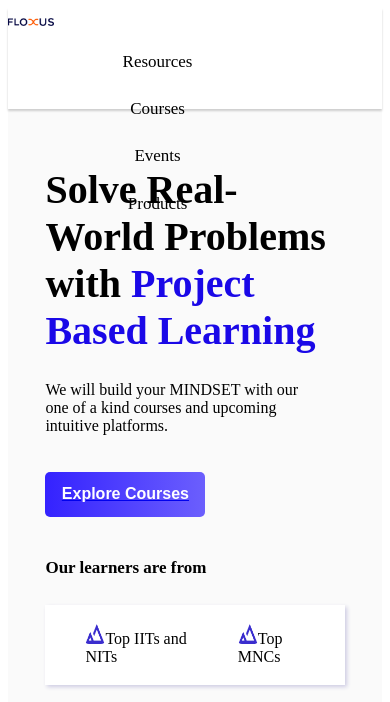
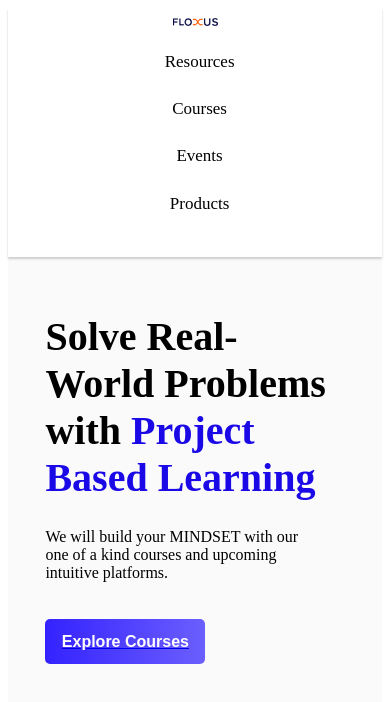
Before and after one commit to tanyajha16/floxus-vid1, a plain HTML site: page index.html in a window 390 px wide. Shown: the top 702 px of the page. Drawn offline with Linux system fonts and the light colour scheme.

Commit message:
navbar alternative done

```diff
--- a/index.css
+++ b/index.css
@@ -4,7 +4,7 @@
     display:flex;
     flex-direction: row;
     width:100%;
-    height:12vh;
+    height:auto;
     justify-content:center;
     box-shadow: 0px 2px 2px 0px #cecece;
     position: sticky;
@@ -56,7 +56,9 @@
     color: black;
   }
 @media (max-width:496px) {
-
+    /* .logo img{
+        width:15%;
+    }; */
     .nav-items ul {
     display: flex;
     flex-direction: column;
@@ -65,13 +67,12 @@
     }
     .navbar
     {
+        align-items: center;
         flex-direction: column;
-
         width: 100%;
 		margin: 0 auto;
         height:auto;
     }
-
 }
 /* hero section */
 .hero-wrapper
@@ -180,6 +181,7 @@
     .hero-wrapper{
         height: auto;
         flex-direction: column;
+        /* height:130vh; */
         }
     .hero-container
     {
--- a/index.html
+++ b/index.html
@@ -4,6 +4,7 @@
 <title>Floxus</title>
 <meta name="viewport" content="width=device-width, initial-scale=1.0">
 <link rel="stylesheet" href="./index.css">
+<link rel="stylesheet" href="https://cdnjs.cloudflare.com/ajax/libs/font-awesome/4.7.0/css/font-awesome.min.css">
 </head>
 
 <body>
@@ -13,7 +14,7 @@
     <div class="logo">
     <img src="./assets/floxus_logo.png" alt="logo" >
     </div>
-    <div class="nav-items">
+    <div class="nav-items" id="menu">
        <ul>
            <li class="text">Resources</li>
            <li class="text">Courses</li>
@@ -21,6 +22,7 @@
            <li class="text">Products</li>
        </ul>
     </div>
+
  </div>
 </div>
 
```
